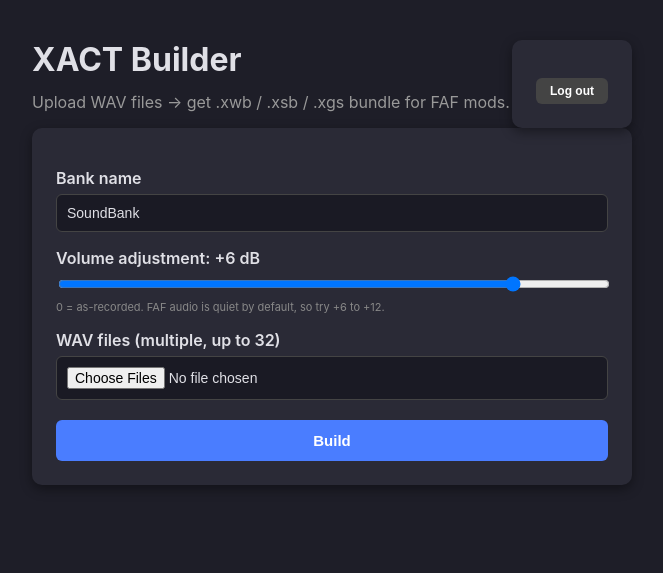
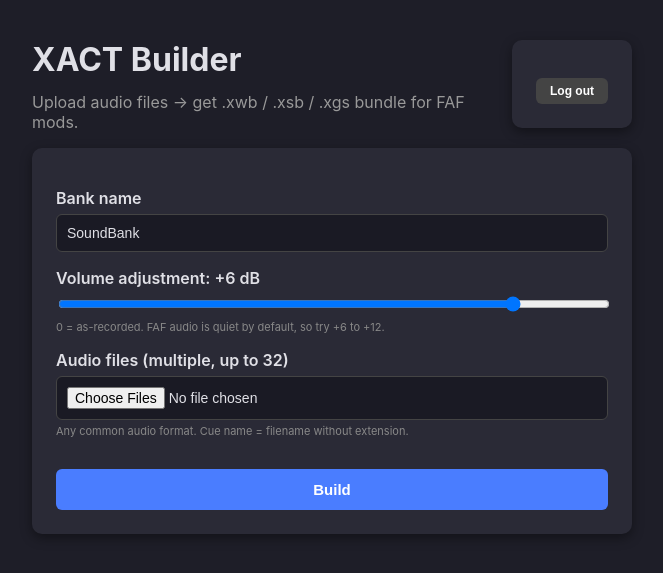
Before and after one commit to Nuggets75/fafaudio, a Flask app: page / in a window 1280 px wide. Shown: the top 573 px of the page, without its empty margins (308-971 px from the left). Run offline with Flask 3, Linux system fonts and the light colour scheme; the visitor is signed in with stand-in values (Sample User, id 1); parts of the project's set-up code (start-up, migrations or seed data) failed here and were passed over.

Commit message:
Add files via upload

```diff
--- a/app/server.py
+++ b/app/server.py
@@ -135,6 +135,24 @@ def read_wav_info(path):
         return 2, 48000, 0
 
 
+def convert_to_wav(src_path, dst_path):
+    """Convert any audio format to 16-bit PCM WAV via ffmpeg.
+    Returns (ok: bool, stderr_snippet: str)."""
+    try:
+        result = subprocess.run(
+            ["ffmpeg", "-y", "-i", src_path,
+             "-acodec", "pcm_s16le", dst_path],
+            capture_output=True, timeout=60,
+        )
+        if result.returncode == 0:
+            return True, ""
+        return False, result.stderr.decode("utf-8", errors="replace")[-2000:]
+    except subprocess.TimeoutExpired:
+        return False, "ffmpeg timed out after 60s"
+    except FileNotFoundError:
+        return False, "ffmpeg not installed in container"
+
+
 # =====================================================================
 # Routes
 # =====================================================================
@@ -216,12 +234,11 @@ def build():
         wave_entries = []
         seen_cues = set()
         for f in files:
-            filename = secure_filename(f.filename or "")
-            if not filename.lower().endswith(".wav"):
-                return jsonify(error=f"Not a WAV file: {filename}"), 400
-            f.save(os.path.join(workdir, filename))
+            original_name = secure_filename(f.filename or "")
+            if not original_name:
+                continue
 
-            base = os.path.splitext(filename)[0]
+            base = os.path.splitext(original_name)[0]
             cue = sanitize_name(base, "cue")
             unique = cue
             n = 2
@@ -230,11 +247,29 @@ def build():
                 n += 1
             seen_cues.add(unique)
 
-            channels, rate, data_length = read_wav_info(
-                os.path.join(workdir, filename)
-            )
+            # Save the upload under a unique intermediate name (keeps original
+            # extension so ffmpeg can auto-detect the format).
+            src_ext = os.path.splitext(original_name)[1] or ".bin"
+            src_path = os.path.join(workdir, f"_src_{unique}{src_ext}")
+            f.save(src_path)
+
+            # Convert to canonical 16-bit PCM WAV named after the cue.
+            wav_filename = f"{unique}.wav"
+            wav_path = os.path.join(workdir, wav_filename)
+            ok, err = convert_to_wav(src_path, wav_path)
+            if not ok:
+                return jsonify(
+                    error=f"Could not read/convert '{original_name}' to WAV.",
+                    ffmpeg_stderr=err,
+                ), 400
+            try:
+                os.remove(src_path)
+            except OSError:
+                pass
+
+            channels, rate, data_length = read_wav_info(wav_path)
             wave_entries.append({
-                "filename": filename,
+                "filename": wav_filename,
                 "cue": unique,
                 "channels": channels,
                 "rate": rate,
@@ -295,7 +330,7 @@ def build():
                 jsonify(
                     error="XactBld did not produce all 3 output files "
                     "(.xwb, .xsb, .xgs). See diagnostic output below.",
-                    version="v7-volume",
+                    version="v8-ffmpeg",
                     command=" ".join(cmd),
                     workdir_contents=os.listdir(workdir),
                     win_dir_contents=os.listdir(os.path.join(workdir, "Win"))
--- a/app/templates/index.html
+++ b/app/templates/index.html
@@ -80,7 +80,7 @@
             <button type="submit" style="width:auto; padding:6px 14px; margin:0; background:#444; font-size:12px;">Log out</button>
         </form>
     </h1>
-    <p class="sub">Upload WAV files → get .xwb / .xsb / .xgs bundle for FAF mods.</p>
+    <p class="sub">Upload audio files → get .xwb / .xsb / .xgs bundle for FAF mods.</p>
 
     <form id="f">
         <label for="bank_name">Bank name</label>
@@ -96,8 +96,13 @@
             0 = as-recorded. FAF audio is quiet by default, so try +6 to +12.
         </p>
 
-        <label for="waves">WAV files (multiple, up to 32)</label>
-        <input type="file" id="waves" name="waves" accept=".wav" multiple required>
+        <label for="waves">Audio files (multiple, up to 32)</label>
+        <input type="file" id="waves" name="waves"
+               accept=".wav,.mp3,.ogg,.m4a,.aac,.flac,.opus,.wma,audio/*"
+               multiple required>
+        <p style="font-size:11px; color:#888; margin-top:4px;">
+            Any common audio format. Cue name = filename without extension.
+        </p>
 
         <button type="submit">Build</button>
         <div id="status"></div>
@@ -147,6 +152,7 @@ form.addEventListener('submit', async (e) => {
                     (data.command ? 'COMMAND: ' + data.command + '\n\n' : '') +
                     (data.workdir_contents ? 'WORKDIR: ' + JSON.stringify(data.workdir_contents) + '\n' : '') +
                     (data.win_dir_contents ? 'WIN DIR: ' + JSON.stringify(data.win_dir_contents) + '\n\n' : '') +
+                    (data.ffmpeg_stderr ? 'FFMPEG STDERR:\n' + data.ffmpeg_stderr + '\n\n' : '') +
                     (data.stderr ? 'STDERR:\n' + data.stderr + '\n\n' : '') +
                     (data.stdout ? 'STDOUT:\n' + data.stdout + '\n\n' : '') +
                     (data.xap_content ? 'GENERATED .xap:\n' + data.xap_content : '') +
```
Also changed, not shown: 1 other file.
